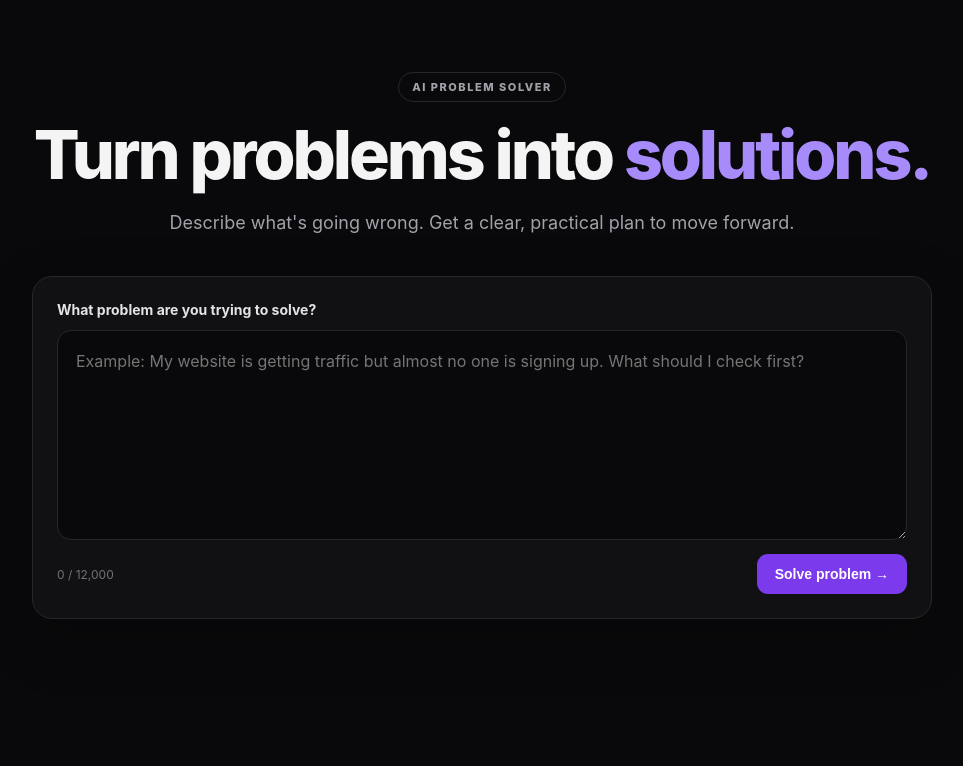
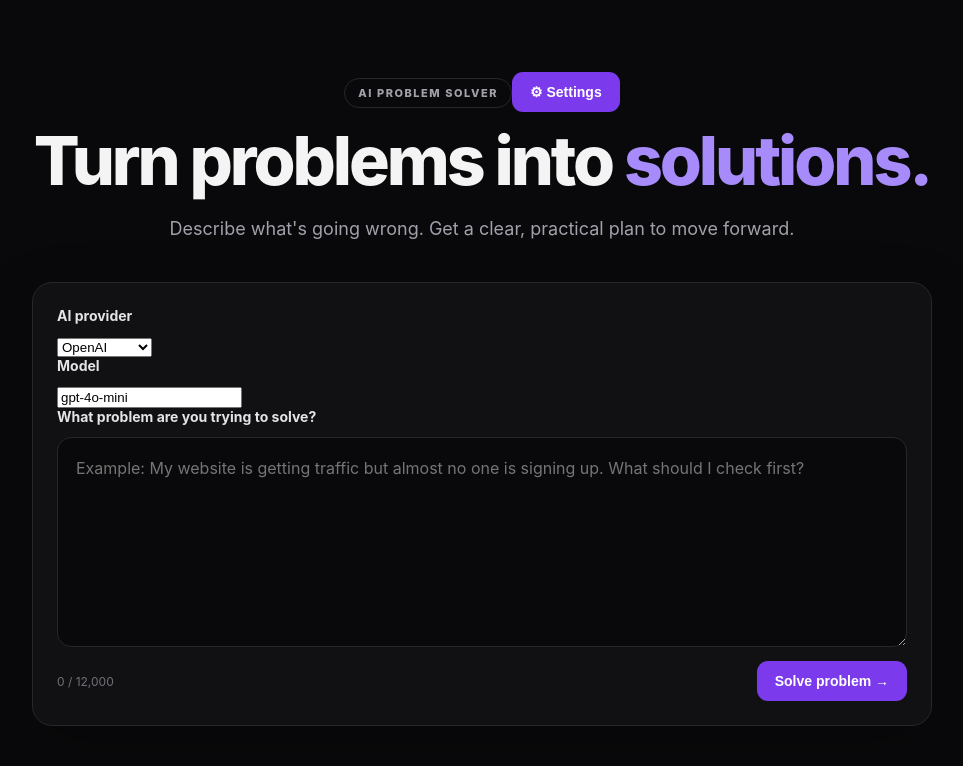
Before and after one commit to TensorVizion/AI-Problem-Solver, a Flask app: page / in a window 1280 px wide. Shown: the top 766 px of the page, without its empty margins (158-1121 px from the left). Before the commit the page ends 619 px from the top, so only its background shows below. Run offline with Flask 3, Linux system fonts and the light colour scheme.

Commit message:
Add provider selector and browser-based Settings panel

```diff
--- a/templates/index.html
+++ b/templates/index.html
@@ -1,8 +1,7 @@
 <!doctype html>
 <html lang="en">
 <head>
-  <meta charset="utf-8">
-  <meta name="viewport" content="width=device-width, initial-scale=1">
+  <meta charset="utf-8"><meta name="viewport" content="width=device-width, initial-scale=1">
   <title>AI Problem Solver</title>
   <meta name="description" content="Describe a problem and get a practical AI-powered solution.">
   <link rel="stylesheet" href="/static/style.css">
@@ -10,65 +9,70 @@
 <body>
   <main class="shell">
     <header>
-      <div class="badge">AI PROBLEM SOLVER</div>
+      <div class="topbar"><div class="badge">AI PROBLEM SOLVER</div><button id="settingsBtn" class="icon-btn" type="button">⚙ Settings</button></div>
       <h1>Turn problems into <span>solutions.</span></h1>
       <p class="subtitle">Describe what's going wrong. Get a clear, practical plan to move forward.</p>
     </header>
 
     <section class="card">
+      <div class="provider-row">
+        <div><label for="provider">AI provider</label><select id="provider"><option value="openai">OpenAI</option><option value="openrouter">OpenRouter</option><option value="nvidia">NVIDIA NIM</option></select></div>
+        <div><label for="model">Model</label><input id="model" type="text" placeholder="Provider default"></div>
+      </div>
       <label for="problem">What problem are you trying to solve?</label>
       <textarea id="problem" maxlength="12000" placeholder="Example: My website is getting traffic but almost no one is signing up. What should I check first?"></textarea>
-      <div class="controls">
-        <span id="count">0 / 12,000</span>
-        <button id="solve" type="button">Solve problem <span>→</span></button>
-      </div>
+      <div class="controls"><span id="count">0 / 12,000</span><button id="solve" type="button">Solve problem <span>→</span></button></div>
     </section>
 
-    <section id="result" class="card result hidden">
-      <div class="result-head"><h2>Solution</h2><button id="copy" type="button">Copy</button></div>
-      <div id="answer" class="answer"></div>
-    </section>
-
+    <section id="result" class="card result hidden"><div class="result-head"><h2>Solution</h2><button id="copy" type="button">Copy</button></div><div id="answer" class="answer"></div><div id="meta" class="meta"></div></section>
     <p id="status" class="status"></p>
   </main>
-  <script>
-    const problem = document.getElementById('problem');
-    const count = document.getElementById('count');
-    const solve = document.getElementById('solve');
-    const result = document.getElementById('result');
-    const answer = document.getElementById('answer');
-    const status = document.getElementById('status');
-    const copy = document.getElementById('copy');
 
-    problem.addEventListener('input', () => count.textContent = `${problem.value.length.toLocaleString()} / 12,000`);
+  <div id="settingsModal" class="modal hidden" role="dialog" aria-modal="true" aria-labelledby="settingsTitle">
+    <div class="modal-card">
+      <div class="modal-head"><div><h2 id="settingsTitle">Settings</h2><p>API keys stay in this browser's local storage and are sent only when you solve a problem.</p></div><button id="closeSettings" class="close-btn" type="button">×</button></div>
+      <label for="openaiKey">OpenAI API key</label><input id="openaiKey" type="password" autocomplete="off" placeholder="sk-…">
+      <label for="openrouterKey">OpenRouter API key</label><input id="openrouterKey" type="password" autocomplete="off" placeholder="sk-or-…">
+      <label for="nvidiaKey">NVIDIA NIM API key</label><input id="nvidiaKey" type="password" autocomplete="off" placeholder="nvapi-…">
+      <div class="setting-note">🔒 Keys are stored locally in your browser. This app does not write them to GitHub or server-side storage.</div>
+      <div class="modal-actions"><button id="clearKeys" class="secondary" type="button">Clear saved keys</button><button id="saveSettings" type="button">Save settings</button></div>
+    </div>
+  </div>
 
-    solve.addEventListener('click', async () => {
-      const text = problem.value.trim();
-      if (!text) { status.textContent = 'Describe a problem first.'; return; }
-      solve.disabled = true;
-      solve.innerHTML = 'Thinking <span>…</span>';
-      status.textContent = '';
-      result.classList.add('hidden');
-      try {
-        const res = await fetch('/api/solve', {method:'POST', headers:{'Content-Type':'application/json'}, body:JSON.stringify({problem:text})});
-        const data = await res.json();
-        if (!res.ok) throw new Error(data.error || 'Something went wrong.');
-        answer.textContent = data.answer;
-        result.classList.remove('hidden');
-        result.scrollIntoView({behavior:'smooth', block:'start'});
-      } catch (e) { status.textContent = e.message; }
-      finally { solve.disabled = false; solve.innerHTML = 'Solve problem <span>→</span>'; }
-    });
+<script>
+const $ = id => document.getElementById(id);
+const problem=$('problem'), count=$('count'), solve=$('solve'), result=$('result'), answer=$('answer'), status=$('status'), copy=$('copy');
+const provider=$('provider'), model=$('model'), modal=$('settingsModal');
+const defaults={openai:'gpt-4o-mini',openrouter:'openai/gpt-4o-mini',nvidia:'meta/llama-3.1-8b-instruct'};
+const keyNames={openai:'openaiKey',openrouter:'openrouterKey',nvidia:'nvidiaKey'};
 
-    copy.addEventListener('click', async () => {
-      await navigator.clipboard.writeText(answer.textContent);
-      copy.textContent = 'Copied!';
-      setTimeout(() => copy.textContent = 'Copy', 1200);
-    });
+function loadSettings(){
+  ['openai','openrouter','nvidia'].forEach(p=>$(keyNames[p]).value=localStorage.getItem('aps_'+p+'_key')||'');
+}
+function openSettings(){loadSettings(); modal.classList.remove('hidden');}
+function closeSettings(){modal.classList.add('hidden');}
+function currentKey(){return localStorage.getItem('aps_'+provider.value+'_key')||'';}
+function updateModel(){model.placeholder=defaults[provider.value]||'Provider default'; if(!model.value) model.value=defaults[provider.value]||'';}
 
-    problem.addEventListener('keydown', e => {
-      if ((e.ctrlKey || e.metaKey) && e.key === 'Enter') solve.click();
-    });
-  </script>
-</body>
-</html>
+$('settingsBtn').onclick=openSettings; $('closeSettings').onclick=closeSettings;
+modal.onclick=e=>{if(e.target===modal)closeSettings()};
+$('saveSettings').onclick=()=>{['openai','openrouter','nvidia'].forEach(p=>localStorage.setItem('aps_'+p+'_key',$('#'+keyNames[p]).value.trim())); closeSettings(); status.textContent='Settings saved locally.'; setTimeout(()=>status.textContent='',1800);};
+$('clearKeys').onclick=()=>{['openai','openrouter','nvidia'].forEach(p=>{localStorage.removeItem('aps_'+p+'_key');$(keyNames[p]).value='';}); status.textContent='Saved API keys cleared.';};
+provider.onchange=()=>{model.value='';updateModel();};
+problem.addEventListener('input',()=>count.textContent=`${problem.value.length.toLocaleString()} / 12,000`);
+updateModel();
+
+solve.onclick=async()=>{
+  const text=problem.value.trim(); if(!text){status.textContent='Describe a problem first.';return;}
+  solve.disabled=true; solve.innerHTML='Thinking <span>…</span>'; status.textContent=''; result.classList.add('hidden');
+  try{
+    const res=await fetch('/api/solve',{method:'POST',headers:{'Content-Type':'application/json'},body:JSON.stringify({problem:text,provider:provider.value,model:model.value.trim(),api_key:currentKey()})});
+    const data=await res.json(); if(!res.ok) throw new Error(data.error||'Something went wrong.');
+    answer.textContent=data.answer; $('meta').textContent=`${data.provider} • ${data.model}`; result.classList.remove('hidden'); result.scrollIntoView({behavior:'smooth',block:'start'});
+  }catch(e){status.textContent=e.message;} finally{solve.disabled=false;solve.innerHTML='Solve problem <span>→</span>';}
+};
+copy.onclick=async()=>{await navigator.clipboard.writeText(answer.textContent);copy.textContent='Copied!';setTimeout(()=>copy.textContent='Copy',1200);};
+problem.addEventListener('keydown',e=>{if((e.ctrlKey||e.metaKey)&&e.key==='Enter')solve.click();});
+window.addEventListener('keydown',e=>{if(e.key==='Escape')closeSettings();});
+</script>
+</body></html>
```
